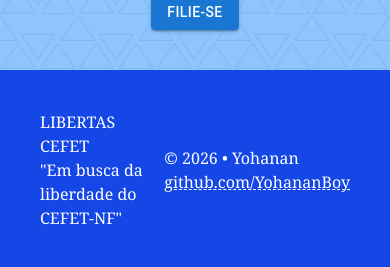
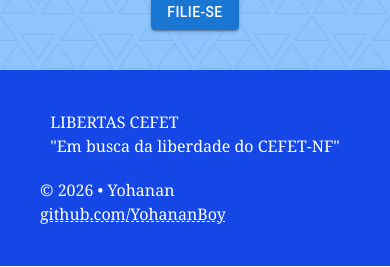
Before and after one commit to YohananBoy/LIBERTAS-CEFET, a Next.js app: page / in a window 390 px wide. Shown: the part 10903-11170 px from the top of the page. Built offline with nearby package versions, Linux system fonts and the light colour scheme; what @mui/material-nextjs would draw is missing.

Commit message:
fix: adicionando responsividade ao footer

```diff
--- a/src/app/_components/footer.tsx
+++ b/src/app/_components/footer.tsx
@@ -2,7 +2,7 @@
 
 export default function Footer() {
   return (
-    <footer className="flex flex-row items-center justify-between bg-blue-700 p-10 text-white">
+    <footer className="flex flex-col items-center justify-between gap-5 bg-blue-700 p-10 text-white md:flex-row">
       <div>
         <p>LIBERTAS CEFET</p>
         <p>&quot;Em busca da liberdade do CEFET-NF&quot;</p>
```
